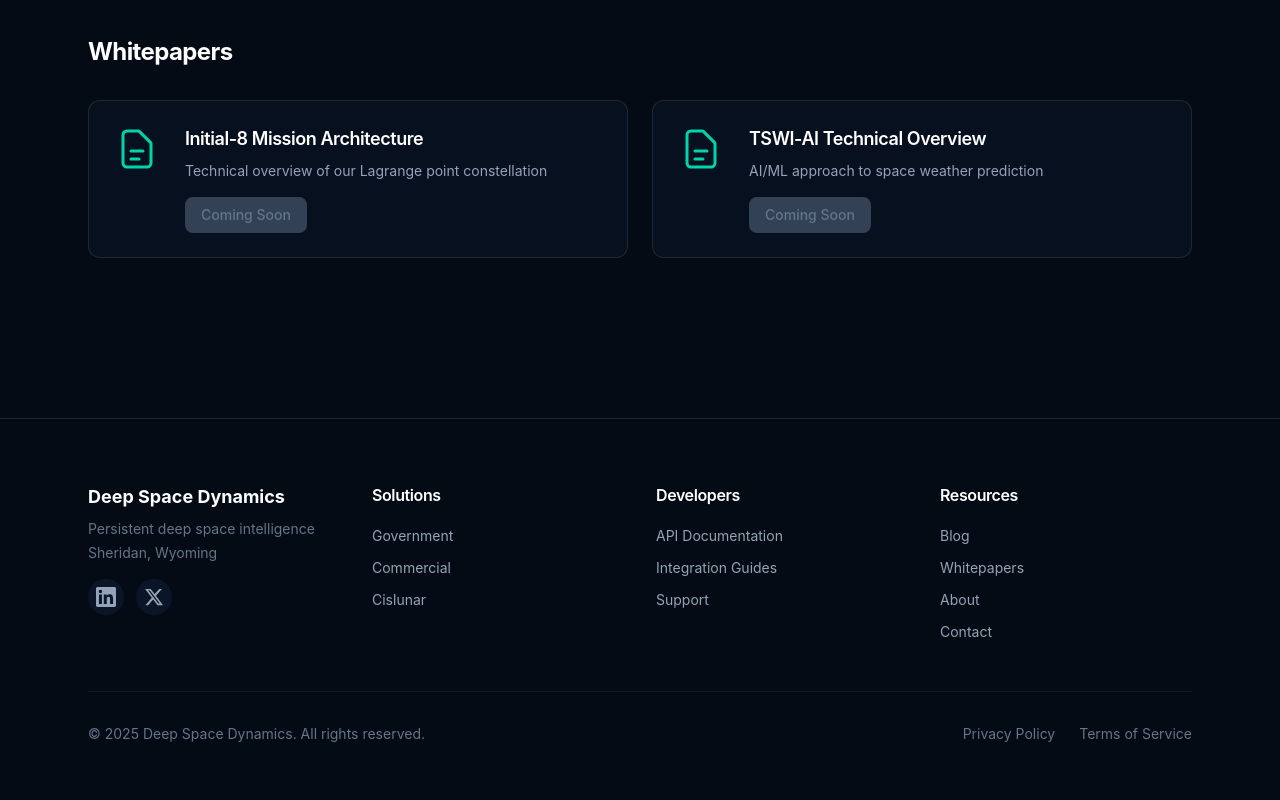
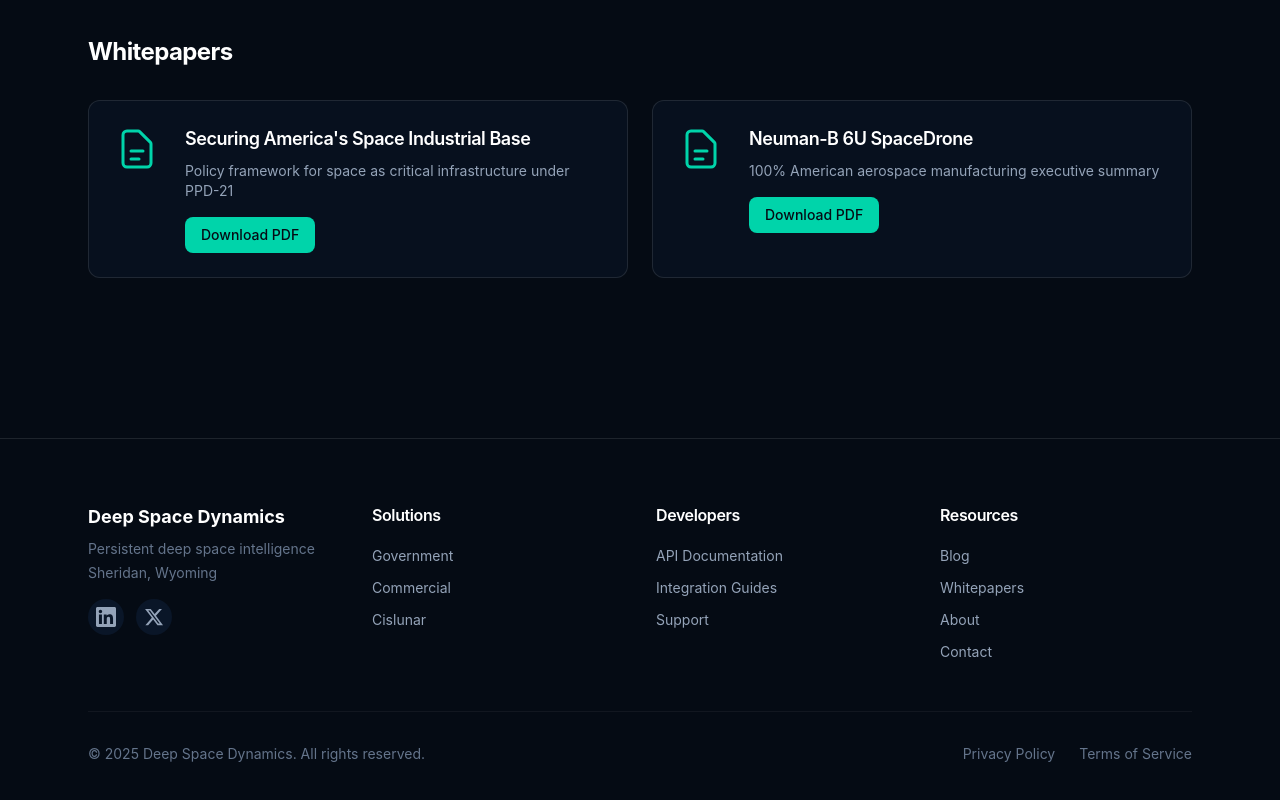
Before and after one commit to tommytoyou/deep-space-dynamics, a React (Create React App) app: page /resources in a window 1280 px wide. Shown: the part 1099-1899 px from the top of the page. Built offline with nearby package versions, Linux system fonts and the light colour scheme; the HTML template or start-up script is replaced by a standard one.

Commit message:
Add whitepaper and case study PDFs

```diff
--- a/src/pages/Resources.jsx
+++ b/src/pages/Resources.jsx
@@ -69,7 +69,7 @@ const BlogCard = ({ category, categoryVariant, title, excerpt, meta }) => (
 );
 
 // Whitepaper Card Component
-const WhitepaperCard = ({ title, description }) => (
+const WhitepaperCard = ({ title, description, href }) => (
   <div className="bg-navy-800/50 rounded-xl p-6 border border-white/10 flex items-start gap-6">
     <div className="flex-shrink-0">
       <PDFIcon />
@@ -77,12 +77,23 @@ const WhitepaperCard = ({ title, description }) => (
     <div className="flex-1">
       <h3 className="text-lg font-semibold text-white mb-2">{title}</h3>
       <p className="text-slate-400 text-sm mb-4">{description}</p>
+      {href ? (
+        <a
+          href={href}
+          target="_blank"
+          rel="noopener noreferrer"
+          className="inline-block px-4 py-2 rounded-lg text-sm font-medium bg-accent text-navy-900 hover:bg-accent/90 transition-colors"
+        >
+          Download PDF
+        </a>
+      ) : (
         <button
           disabled
           className="px-4 py-2 rounded-lg text-sm font-medium bg-slate-700 text-slate-500 cursor-not-allowed"
         >
           Coming Soon
         </button>
+      )}
     </div>
   </div>
 );
@@ -134,12 +145,14 @@ const Resources = () => {
 
   const whitepapers = [
     {
-      title: 'Initial-8 Mission Architecture',
-      description: 'Technical overview of our Lagrange point constellation',
+      title: 'Securing America\'s Space Industrial Base',
+      description: 'Policy framework for space as critical infrastructure under PPD-21',
+      href: '/docs/WhitePaper_CriticalInfrastructure.pdf',
     },
     {
-      title: 'TSWI-AI Technical Overview',
-      description: 'AI/ML approach to space weather prediction',
+      title: 'Neuman-B 6U SpaceDrone',
+      description: '100% American aerospace manufacturing executive summary',
+      href: '/docs/NeumanB_CaseStudy.pdf',
     },
   ];
 
@@ -210,6 +223,7 @@ const Resources = () => {
                     key={paper.title}
                     title={paper.title}
                     description={paper.description}
+                    href={paper.href}
                   />
                 ))}
               </div>
```
Also changed, not shown: 16 other files (tests, documents, lock files or other folders). Lines whose indentation alone changed are shown as unchanged.
